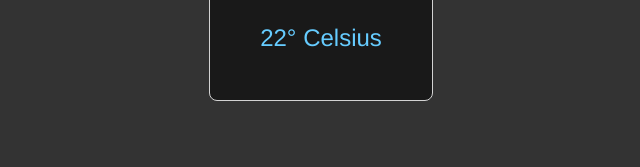
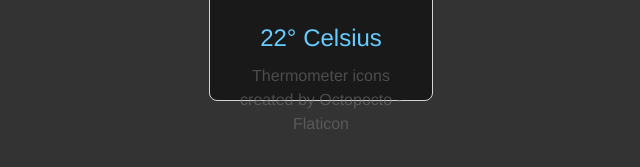
Before and after one commit to slandath/gtin, a website: page index.html in a window 1280 px wide. Shown: the part 195-362 px from the top of the page, 319-959 px from the left. Drawn offline with Linux system fonts and the light colour scheme.

Commit message:
added flaticon

```diff
--- a/index.html
+++ b/index.html
@@ -6,6 +6,7 @@
     <meta name="viewport" content="width=device-width, initial-scale=1" />
     <title>Fahrenheit Converter</title>
     <link href="style.css" rel="stylesheet" />
+    <link rel="icon" href="./images/thermometer.png">
 </head>
 
 <body>
@@ -13,6 +14,8 @@
         <h1>Fahrenheit Converter</h1>
         <input type="number" class="input" id="degrees" min="-50" max="115" value="72" />
         <p id="finalTemp" class="results"></p>
+        <a href="https://www.flaticon.com/free-icons/thermometer" title="thermometer icons">Thermometer icons created by
+            Octopocto - Flaticon</a>
     </div>
     <script src="app.js"></script>
 </body>
--- a/style.css
+++ b/style.css
@@ -20,8 +20,8 @@ dd {
 }
 
 /* Remove list styles on ul, ol elements with a list role, which suggests default styling will be removed */
-ul[role="list"],
-ol[role="list"] {
+ul[role='list'],
+ol[role='list'] {
   list-style: none;
 }
 
@@ -83,6 +83,12 @@ body {
   text-align: center;
 }
 
+body a {
+  text-decoration: none;
+  color: hsla(0, 0%, 50%, 0.5);
+  font-size: 1rem;
+}
+
 .container {
   background-color: hsla(0, 0%, 0%, 0.5);
   margin: 1rem;
```
Also changed, not shown: images/thermometer.png (added).
